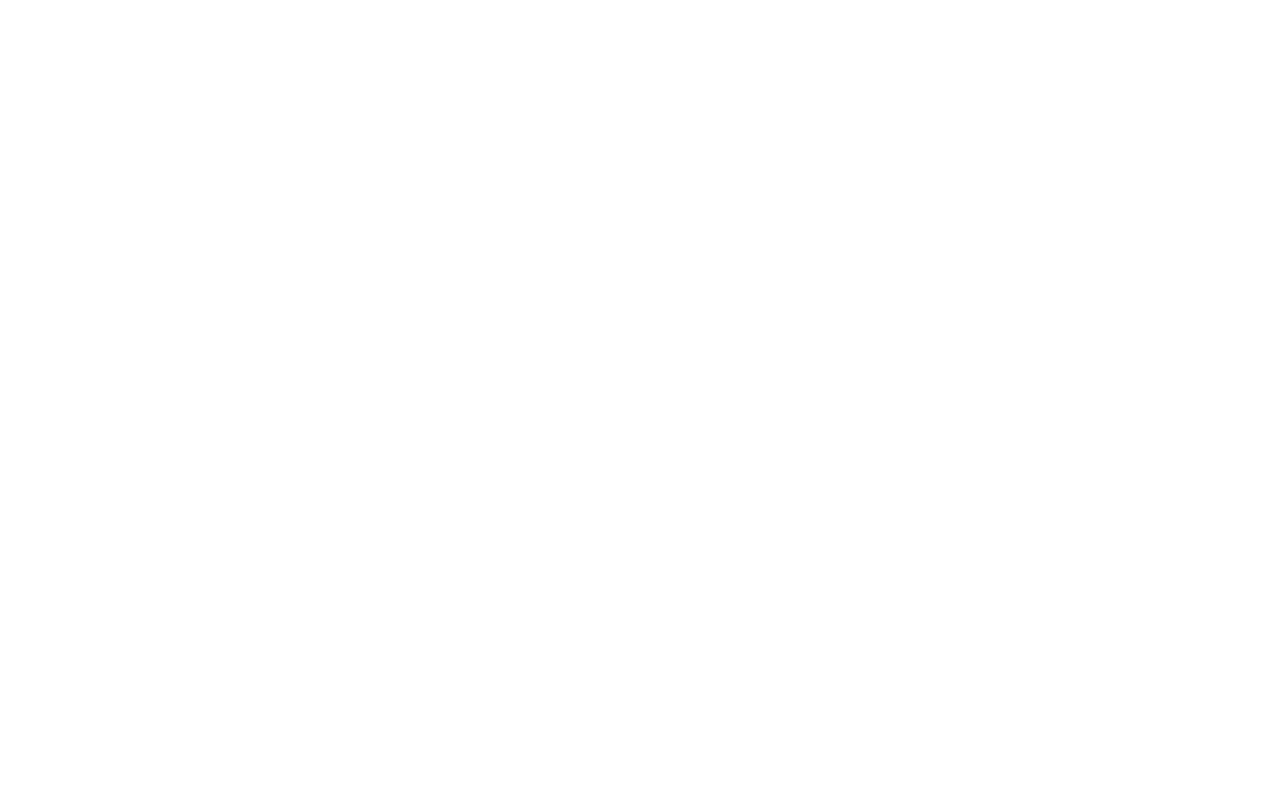
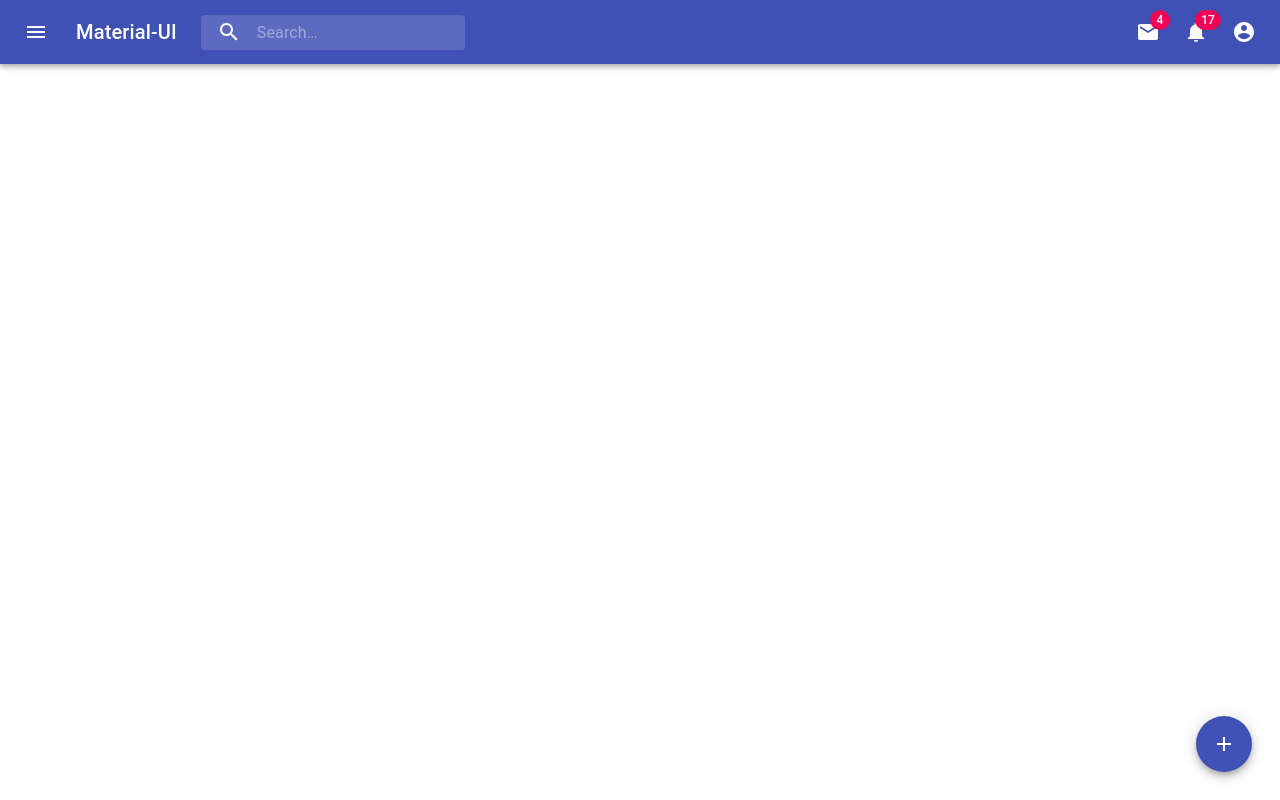
Before and after one commit to Essentialism-2/Frontend, a React (Create React App) app: page /dashboard in a window 1280 px wide. Built offline with nearby package versions, Linux system fonts and the light colour scheme.

Commit message:
dashboard added along with add project button at bottom right

```diff
--- a/package.json
+++ b/package.json
@@ -4,6 +4,7 @@
   "private": true,
   "dependencies": {
     "@material-ui/core": "^4.9.5",
+    "@material-ui/icons": "^4.9.1",
     "@testing-library/jest-dom": "^4.2.4",
     "@testing-library/react": "^9.4.1",
     "@testing-library/user-event": "^7.2.1",
--- a/src/App.js
+++ b/src/App.js
@@ -5,6 +5,7 @@
 import './App.css';
 import Login from './components/Login';
 import Register from './components/Register';
+import Dashboard from './components/Dashboard';
 
 
 const App = () => {
@@ -16,6 +17,7 @@
                 <Route exact path='/login' component={Login} />
                 <Route exact path='/register' component={Register} />
                 <Route exact path='/values-form' component={ValuesForm} />
+                <Route exact path='/dashboard' component={Dashboard} />
               </Switch>
             </div>
         </Router>
--- /dev/null
+++ b/src/components/Dashboard.js
@@ -0,0 +1,262 @@
+import React from 'react';
+
+//floating action button
+import { makeStyles } from '@material-ui/core/styles';
+import Fab from '@material-ui/core/Fab';
+import AddIcon from '@material-ui/icons/Add';
+import EditIcon from '@material-ui/icons/Edit';
+import FavoriteIcon from '@material-ui/icons/Favorite';
+import NavigationIcon from '@material-ui/icons/Navigation';
+
+//dashboard
+
+import { fade } from '@material-ui/core/styles';
+import AppBar from '@material-ui/core/AppBar';
+import Toolbar from '@material-ui/core/Toolbar';
+import IconButton from '@material-ui/core/IconButton';
+import Typography from '@material-ui/core/Typography';
+import InputBase from '@material-ui/core/InputBase';
+import Badge from '@material-ui/core/Badge';
+import MenuItem from '@material-ui/core/MenuItem';
+import Menu from '@material-ui/core/Menu';
+import MenuIcon from '@material-ui/icons/Menu';
+import SearchIcon from '@material-ui/icons/Search';
+import AccountCircle from '@material-ui/icons/AccountCircle';
+import MailIcon from '@material-ui/icons/Mail';
+import NotificationsIcon from '@material-ui/icons/Notifications';
+import MoreIcon from '@material-ui/icons/MoreVert';
+
+const useStyles = makeStyles(theme => ({
+    grow: {
+        flexGrow: 1,
+      },
+      menuButton: {
+        marginRight: theme.spacing(2),
+      },
+      title: {
+        display: 'none',
+        [theme.breakpoints.up('sm')]: {
+          display: 'block',
+        },
+      },
+      search: {
+        position: 'relative',
+        borderRadius: theme.shape.borderRadius,
+        backgroundColor: fade(theme.palette.common.white, 0.15),
+        '&:hover': {
+          backgroundColor: fade(theme.palette.common.white, 0.25),
+        },
+        marginRight: theme.spacing(2),
+        marginLeft: 0,
+        width: '100%',
+        [theme.breakpoints.up('sm')]: {
+          marginLeft: theme.spacing(3),
+          width: 'auto',
+        },
+      },
+      searchIcon: {
+        width: theme.spacing(7),
+        height: '100%',
+        position: 'absolute',
+        pointerEvents: 'none',
+        display: 'flex',
+        alignItems: 'center',
+        justifyContent: 'center',
+      },
+      inputRoot: {
+        color: 'inherit',
+      },
+      inputInput: {
+        padding: theme.spacing(1, 1, 1, 7),
+        transition: theme.transitions.create('width'),
+        width: '100%',
+        [theme.breakpoints.up('md')]: {
+          width: 200,
+        },
+      },
+      sectionDesktop: {
+        display: 'none',
+        [theme.breakpoints.up('md')]: {
+          display: 'flex',
+        },
+      },
+      sectionMobile: {
+        display: 'flex',
+        [theme.breakpoints.up('md')]: {
+          display: 'none',
+        },
+      },
+    root: {
+      '& > *': {
+        margin: theme.spacing(1),
+      },
+    },
+    extendedIcon: {
+      marginRight: theme.spacing(1),
+    },
+    addProject: {
+        position: 'absolute',
+        bottom: 20,
+        right: 20
+    }
+  }));
+
+const Dashboard = () => {
+    const classes = useStyles();
+    const [anchorEl, setAnchorEl] = React.useState(null);
+    const [mobileMoreAnchorEl, setMobileMoreAnchorEl] = React.useState(null);
+
+    const isMenuOpen = Boolean(anchorEl);
+    const isMobileMenuOpen = Boolean(mobileMoreAnchorEl);
+
+    const handleProfileMenuOpen = event => {
+      setAnchorEl(event.currentTarget);
+    };
+
+    const handleMobileMenuClose = () => {
+      setMobileMoreAnchorEl(null);
+    };
+
+    const handleMenuClose = () => {
+      setAnchorEl(null);
+      handleMobileMenuClose();
+    };
+
+    const handleMobileMenuOpen = event => {
+      setMobileMoreAnchorEl(event.currentTarget);
+    };
+
+    const menuId = 'primary-search-account-menu';
+    const renderMenu = (
+      <Menu
+        anchorEl={anchorEl}
+        anchorOrigin={{ vertical: 'top', horizontal: 'right' }}
+        id={menuId}
+        keepMounted
+        transformOrigin={{ vertical: 'top', horizontal: 'right' }}
+        open={isMenuOpen}
+        onClose={handleMenuClose}
+      >
+        <MenuItem onClick={handleMenuClose}>Profile</MenuItem>
+        <MenuItem onClick={handleMenuClose}>My account</MenuItem>
+      </Menu>
+    );
+
+    const mobileMenuId = 'primary-search-account-menu-mobile';
+    const renderMobileMenu = (
+      <Menu
+        anchorEl={mobileMoreAnchorEl}
+        anchorOrigin={{ vertical: 'top', horizontal: 'right' }}
+        id={mobileMenuId}
+        keepMounted
+        transformOrigin={{ vertical: 'top', horizontal: 'right' }}
+        open={isMobileMenuOpen}
+        onClose={handleMobileMenuClose}
+      >
+        <MenuItem>
+          <IconButton aria-label="show 4 new mails" color="inherit">
+            <Badge badgeContent={4} color="secondary">
+              <MailIcon />
+            </Badge>
+          </IconButton>
+          <p>Messages</p>
+        </MenuItem>
+        <MenuItem>
+          <IconButton aria-label="show 11 new notifications" color="inherit">
+            <Badge badgeContent={11} color="secondary">
+              <NotificationsIcon />
+            </Badge>
+          </IconButton>
+          <p>Notifications</p>
+        </MenuItem>
+        <MenuItem onClick={handleProfileMenuOpen}>
+          <IconButton
+            aria-label="account of current user"
+            aria-controls="primary-search-account-menu"
+            aria-haspopup="true"
+            color="inherit"
+          >
+            <AccountCircle />
+          </IconButton>
+          <p>Profile</p>
+        </MenuItem>
+      </Menu>
+    );
+
+    return (
+        <div className={classes.grow}>
+        <AppBar position="static">
+          <Toolbar>
+            <IconButton
+              edge="start"
+              className={classes.menuButton}
+              color="inherit"
+              aria-label="open drawer"
+            >
+              <MenuIcon />
+            </IconButton>
+            <Typography className={classes.title} variant="h6" noWrap>
+              Material-UI
+            </Typography>
+            <div className={classes.search}>
+              <div className={classes.searchIcon}>
+                <SearchIcon />
+              </div>
+              <InputBase
+                placeholder="Search…"
+                classes={{
+                  root: classes.inputRoot,
+                  input: classes.inputInput,
+                }}
+                inputProps={{ 'aria-label': 'search' }}
+              />
+            </div>
+            <div className={classes.grow} />
+            <div className={classes.sectionDesktop}>
+              <IconButton aria-label="show 4 new mails" color="inherit">
+                <Badge badgeContent={4} color="secondary">
+                  <MailIcon />
+                </Badge>
+              </IconButton>
+              <IconButton aria-label="show 17 new notifications" color="inherit">
+                <Badge badgeContent={17} color="secondary">
+                  <NotificationsIcon />
+                </Badge>
+              </IconButton>
+              <IconButton
+                edge="end"
+                aria-label="account of current user"
+                aria-controls={menuId}
+                aria-haspopup="true"
+                onClick={handleProfileMenuOpen}
+                color="inherit"
+              >
+                <AccountCircle />
+              </IconButton>
+            </div>
+            <div className={classes.sectionMobile}>
+              <IconButton
+                aria-label="show more"
+                aria-controls={mobileMenuId}
+                aria-haspopup="true"
+                onClick={handleMobileMenuOpen}
+                color="inherit"
+              >
+                <MoreIcon />
+              </IconButton>
+            </div>
+          </Toolbar>
+        </AppBar>
+        {renderMobileMenu}
+        {renderMenu}
+        <div className={classes.root}>
+                <Fab className={classes.addProject}  color="primary" aria-label="add">
+                    <AddIcon  />
+                </Fab>
+            </div>
+      </div>
+
+    )
+}
+
+export default Dashboard;
```
Also changed, not shown: 1 other file (tests, documents, lock files or other folders).
